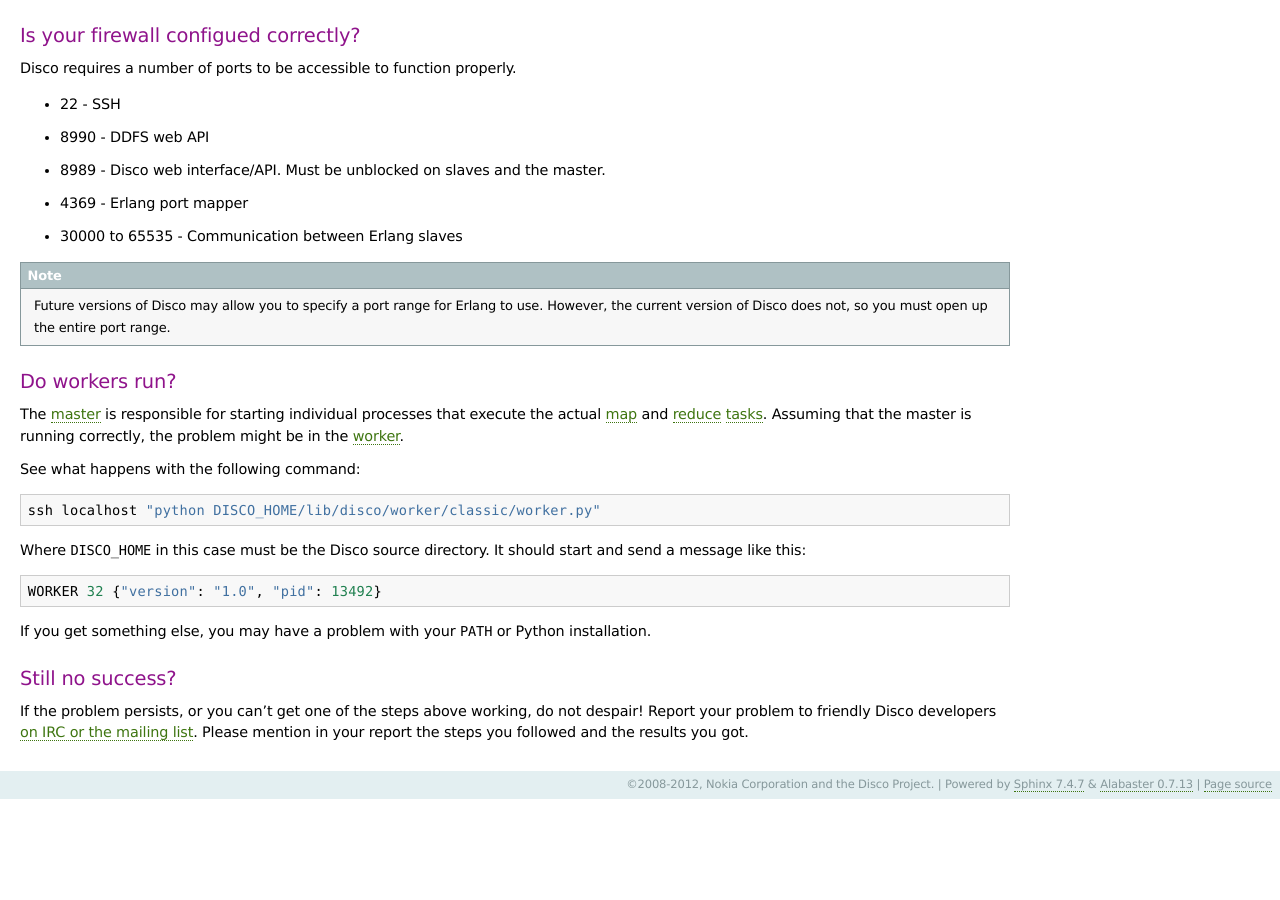
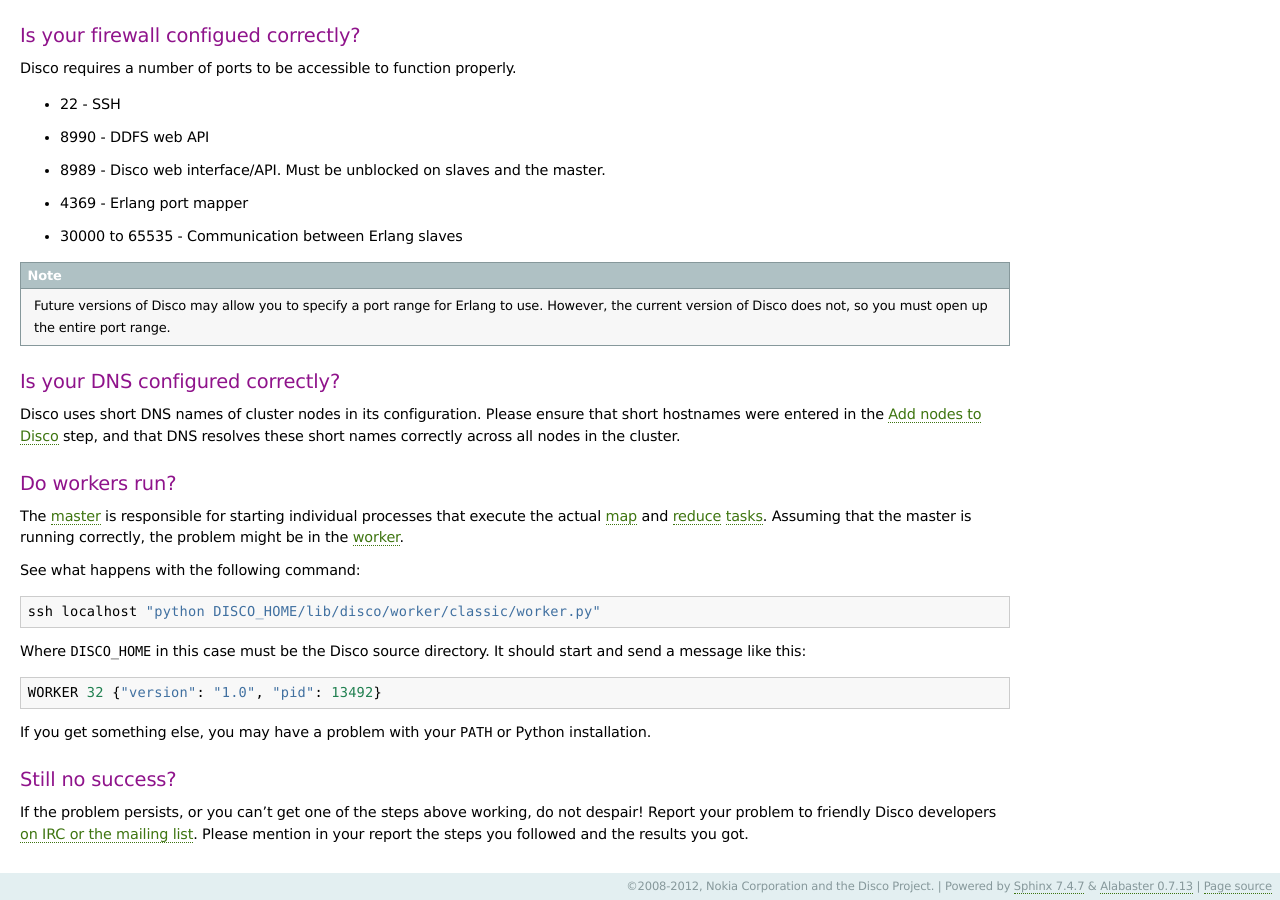
Before and after one commit to discoproject/disco, a Sphinx documentation site: the page built from doc/start/troubleshoot.rst, in a window 1280 px wide and 900 px high, scrolled down 2518 px. Built offline with Sphinx 7.4.7, drawn with Linux system fonts in a browser that asks for light colours; before the commit the page ends 3317 px from its top, so only the background shows below that; some of the changed text lies outside the part shown.

Commit message:
Document DNS short hostname restriction in docs.

```diff
--- a/doc/start/troubleshoot.rst
+++ b/doc/start/troubleshoot.rst
@@ -193,6 +193,14 @@
    use. However, the current version of Disco does not, so you must open up the
    entire port range.
 
+Is your DNS configured correctly?
+---------------------------------
+
+Disco uses short DNS names of cluster nodes in its configuration.
+Please ensure that short hostnames were entered in the
+:ref:`confignodes` step, and that DNS resolves these short names
+correctly across all nodes in the cluster.
+
 Do workers run?
 ---------------
 
```
Also changed, not shown: doc/start/install.rst (+7 -0 lines).
